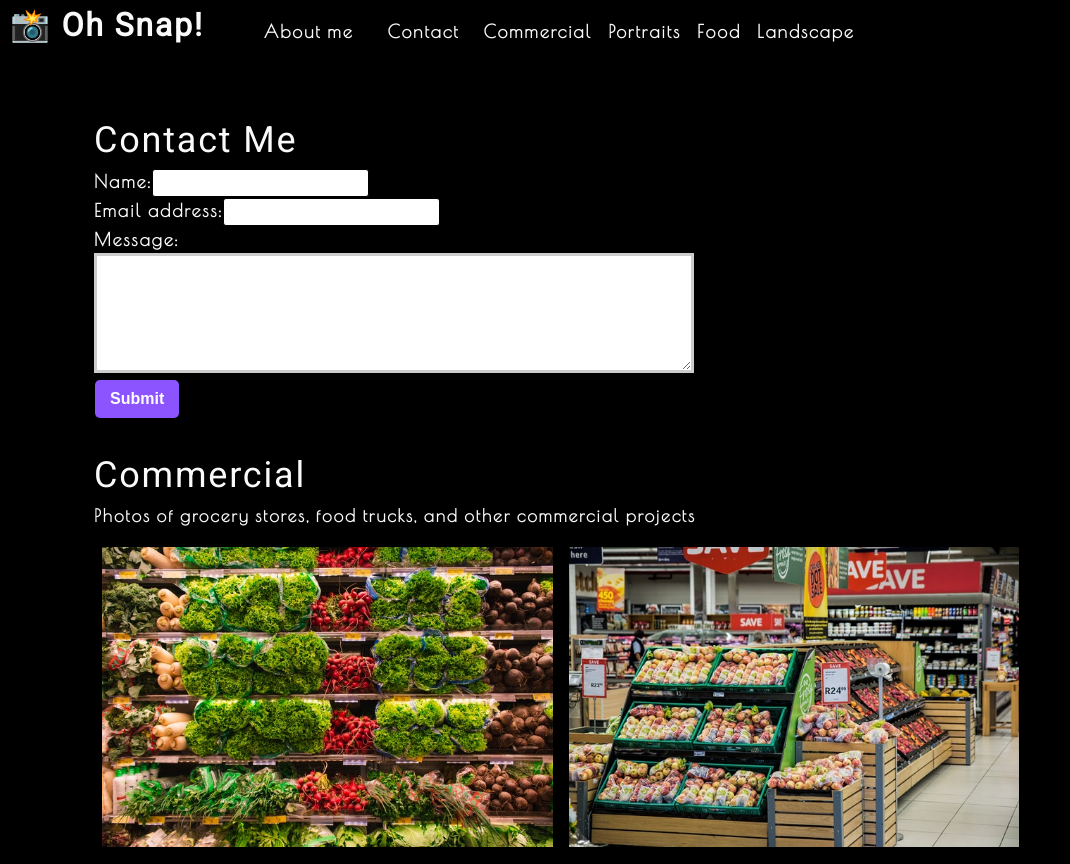
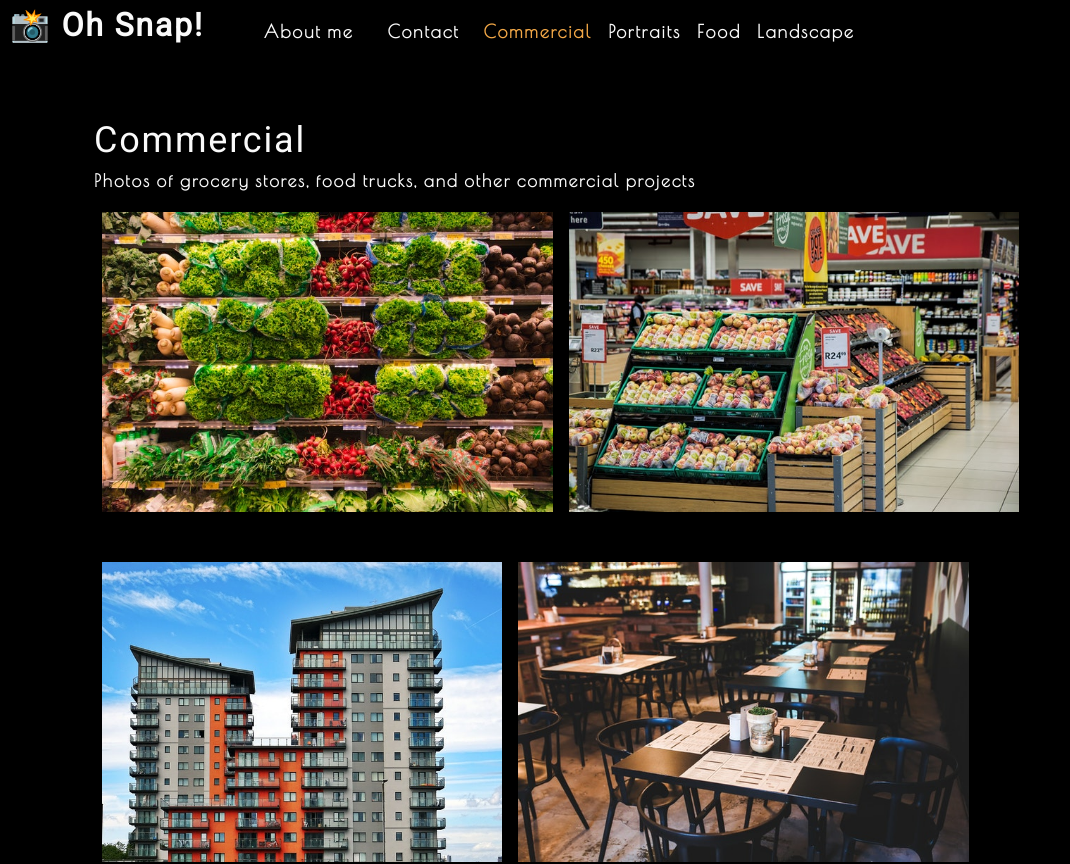
Before and after one commit to banjosquash/photo-port, a React (Create React App) app: page / in a window 1280 px wide. Shown: the top 864 px of the page, without its empty margins (0-1070 px from the left). Built offline with nearby package versions, Linux system fonts and the light colour scheme.

Commit message:
made contact invisible until clicked

```diff
--- a/src/App.js
+++ b/src/App.js
@@ -16,6 +16,7 @@
   ]);
 
   const [currentCategory, setCurrentCategory] = useState(categories[0]);
+  const [contactSelected, setContactSelected] = useState(false);
 
   return (
     <div>
@@ -23,11 +24,18 @@
         categories={categories}
         setCurrentCategory={setCurrentCategory}
         currentCategory={currentCategory}
+        contactSelected={contactSelected}
+        setContactSelected={setContactSelected}
       ></Nav>
       <main>
-        <ContactForm></ContactForm>
-        <Gallery currentCategory={currentCategory}></Gallery>
-        <About></About>
+        {!contactSelected ? (
+          <>
+          <Gallery currentCategory={currentCategory}></Gallery>
+          <About></About>
+          </>
+        ) : (
+          <ContactForm></ContactForm>
+        )}
       </main>
     </div>
   );
--- a/src/components/Contact/index.js
+++ b/src/components/Contact/index.js
@@ -1,13 +1,33 @@
 import React, { useState } from 'react';
-
+import { validateEmail } from '../../utils/helpers';
 
 function ContactForm() {
 
     const [formState, setFormState ] = useState({ name: '', email: '', message: ''});
     const { name, email, message } = formState;
+    const [errorMessage, setErrorMessage] = useState('');
 
     function handleChange(event){
-        setFormState({...formState, [event.target.name]: event.target.value })
+        if(event.target.name === 'email'){
+            const isValid = validateEmail(event.target.value);
+            console.log(isValid);
+            if(!isValid){
+                setErrorMessage('your email is invalid!');
+            }else {
+                setErrorMessage('')
+            }
+        }else {
+            if(!event.target.value.length){
+                setErrorMessage(`${event.target.name} is required`);
+            } else {
+                setErrorMessage('')
+            }
+        }
+
+        if(!errorMessage){
+            setFormState({...formState, [event.target.name]: event.target.value });
+        }
+        console.log('errorMessage', errorMessage);
     }
 
     function handleSubmit(event){
@@ -20,16 +40,21 @@
             <form id='contact-form' onSubmit={handleSubmit}>
                 <div>
                     <label htmlFor='name'>Name:</label>
-                    <input type="text" defaultValue={name} onChange={handleChange} name="name" />
+                    <input type="text" defaultValue={name} onBlur={handleChange} name="name" />
                 </div>
                 <div>
                     <label htmlFor='email'>Email address:</label>
-                    <input type='email' name='email' defaultValue={email} onChange={handleChange} />
+                    <input type='email' name='email' defaultValue={email} onBlur={handleChange} />
                 </div>
                 <div>
                     <label htmlFor='message'>Message:</label>
-                    <textarea name='message' rows='5' defaultValue={message} onChange={handleChange}/>
+                    <textarea name='message' rows='5' defaultValue={message} onBlur={handleChange}/>
                 </div>
+                {errorMessage && (
+                    <div>
+                        <p className='error-text'>{errorMessage}</p>
+                    </div>
+                )}
                 <button type='submit'>Submit</button>
             </form>
         </section>
--- a/src/components/Nav/index.js
+++ b/src/components/Nav/index.js
@@ -6,6 +6,8 @@
     categories = [],
     setCurrentCategory,
     currentCategory,
+    contactSelected,
+    setContactSelected
   } = props;
 
 
@@ -24,25 +26,26 @@
       <nav>
         <ul className="flex-row">
           <li className="mx-2">
-            <a data-testid="about" href="#about">
+          <a data-testid="about" href="#about" onClick={() => setContactSelected(false)}>
               About me
             </a>
           </li>
-          <li className={"mx-2"}>
-            <span onClick={() => handleClick('Contact')}>
+          <li className={`mx-2 ${contactSelected && 'navActive'}`}>
+            <span onClick={() => setContactSelected(true)}>
               Contact
             </span>
           </li>
           {categories.map((category) => (
             <li
               className={`mx-1 ${
-                currentCategory.name === category.name
+                currentCategory.name === category.name && !contactSelected && `navActive`
                 }`}
               key={category.name}
             >
               <span
                 onClick={() => {
                   setCurrentCategory(category);
+                  setContactSelected(false);
                 }}
               >
                 {capitalizeFirstLetter(category.name)}
```
